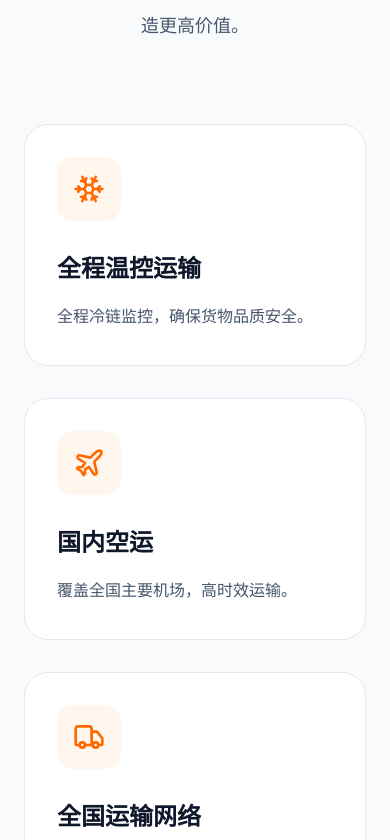
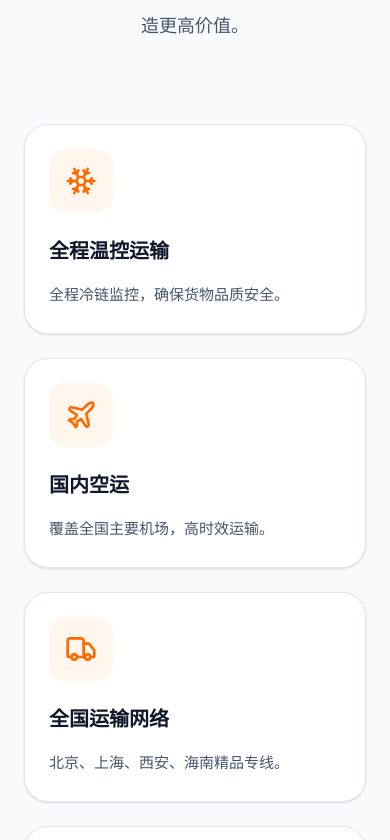
Before and after one commit to DelaiLogistics/delai-logistics, a Next.js app: page / in a window 390 px wide. Shown: the part 6864-7704 px from the top of the page. Built offline with nearby package versions, Linux system fonts and the light colour scheme.

Commit message:
Responsive WhyChoose

```diff
--- a/components/whychoose/WhyChooseGrid.tsx
+++ b/components/whychoose/WhyChooseGrid.tsx
@@ -44,24 +44,84 @@ const advantages = [
 
 export default function WhyChooseGrid() {
   return (
-    <div className="grid gap-8 md:grid-cols-2 xl:grid-cols-3">
+    <div
+      className="
+        grid
+        grid-cols-1
+        gap-6
+        sm:grid-cols-2
+        lg:grid-cols-3
+        xl:grid-cols-3
+      "
+    >
       {advantages.map((item) => {
         const Icon = item.icon;
 
         return (
           <div
             key={item.title}
-            className="group rounded-3xl border border-slate-200 bg-white p-8 transition duration-300 hover:-translate-y-2 hover:border-orange-200 hover:shadow-2xl"
+            className="
+              group
+              flex
+              h-full
+              flex-col
+              rounded-3xl
+              border
+              border-slate-200
+              bg-white
+              p-6
+              shadow-sm
+              transition-all
+              duration-300
+              hover:-translate-y-2
+              hover:border-orange-200
+              hover:shadow-xl
+
+              sm:p-7
+              lg:p-8
+            "
           >
-            <div className="flex h-16 w-16 items-center justify-center rounded-2xl bg-orange-50 transition group-hover:bg-orange-500">
+            <div
+              className="
+                flex
+                h-16
+                w-16
+                items-center
+                justify-center
+                rounded-2xl
+                bg-orange-50
+                transition
+                group-hover:bg-orange-500
+              "
+            >
               <Icon className="h-8 w-8 text-orange-500 transition group-hover:text-white" />
             </div>
 
-            <h3 className="mt-8 text-2xl font-bold text-slate-900">
+            <h3
+              className="
+                mt-6
+                text-xl
+                font-bold
+                text-slate-900
+
+                lg:text-2xl
+              "
+            >
               {item.title}
             </h3>
 
-            <p className="mt-4 leading-8 text-slate-600">
+            <p
+              className="
+                mt-4
+                flex-1
+                text-[15px]
+                leading-7
+                text-slate-600
+
+                lg:text-base
+                lg:leading-8
+              "
+            >
               {item.desc}
             </p>
           </div>
```
